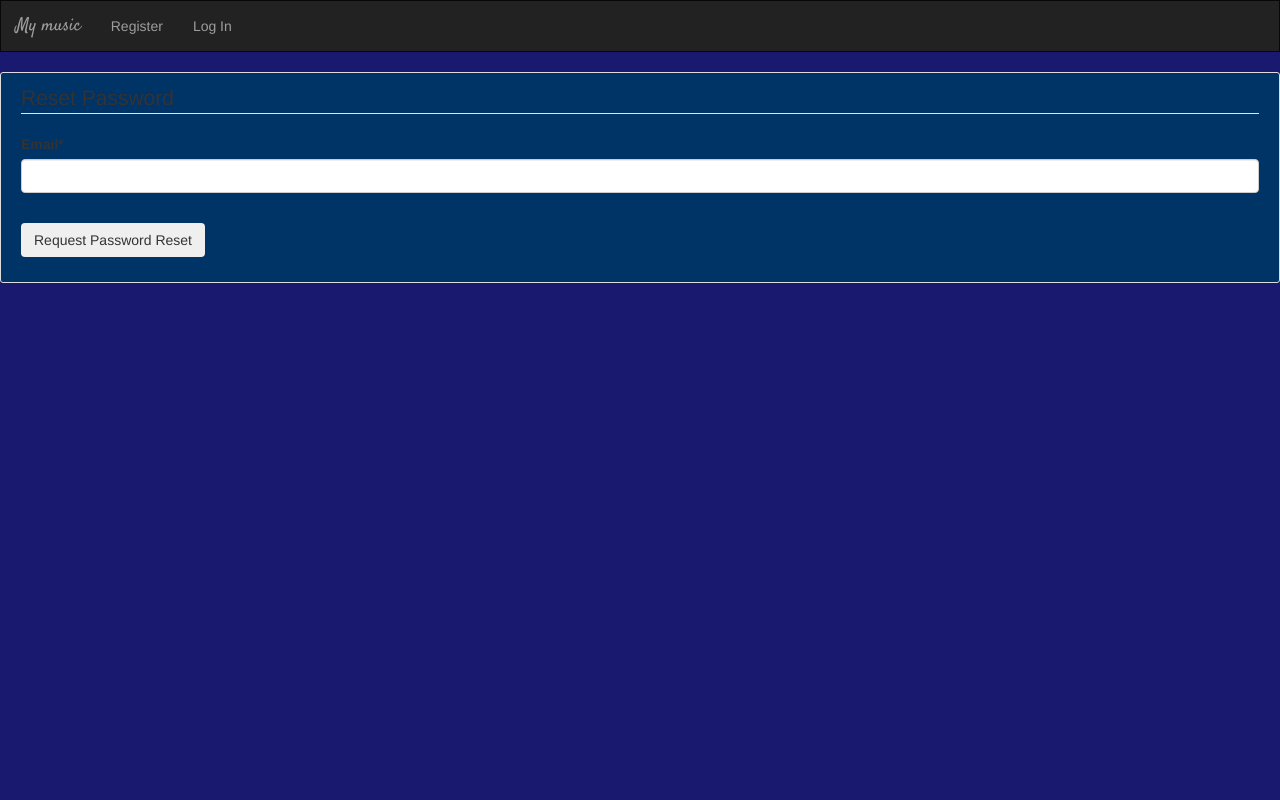
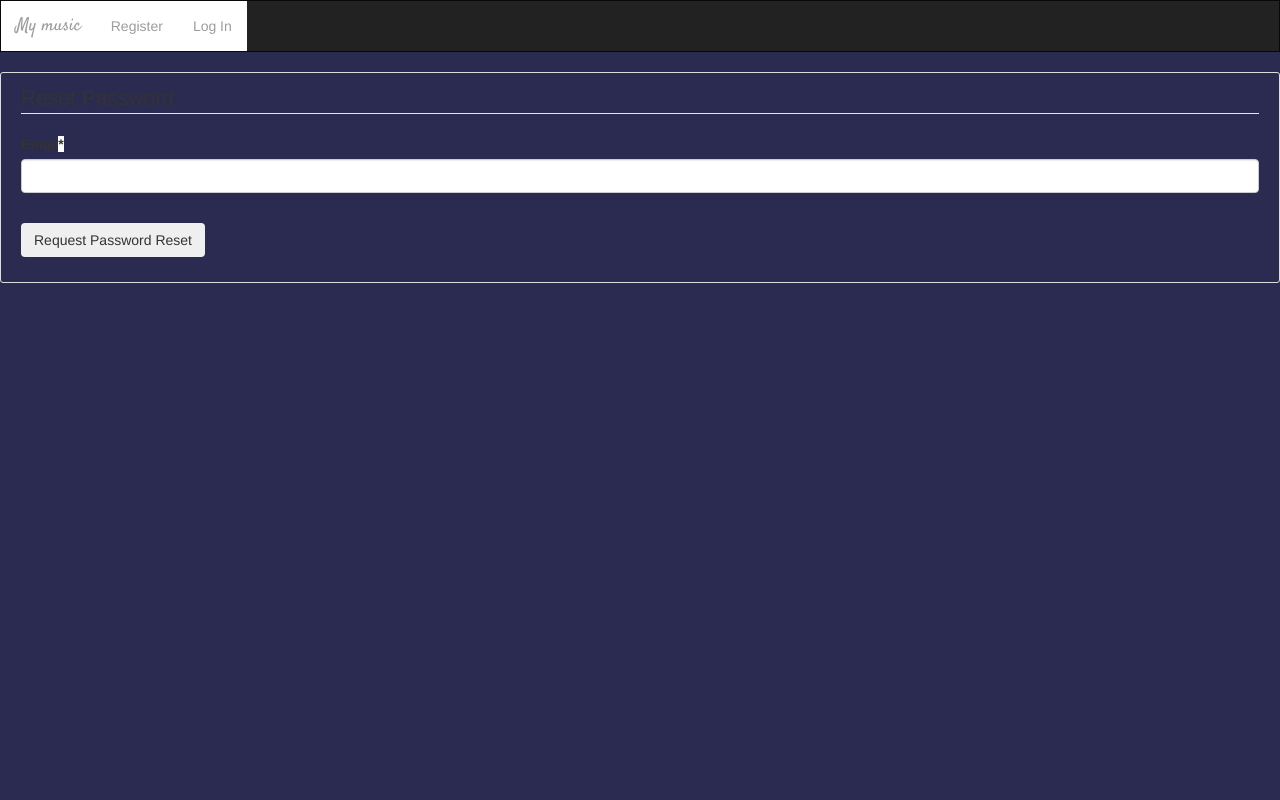
Before and after one commit to nevilparmar11/Music_Sharing_Site, a Django app: page /password-reset/ in a window 1280 px wide. Run offline with Django 3.2, Linux system fonts and the light colour scheme; some libraries are stand-ins or nearby versions.

```diff
--- a/static/music/style.css
+++ b/static/music/style.css
@@ -6,7 +6,7 @@ body {
 
 
     /* Center and scale the image nicely */
-    background-color: midnightblue;
+    background-color: #2B2B52;
     background-position: center;
     background-repeat: no-repeat;
     background-size: cover;
@@ -45,7 +45,7 @@ ul.errorlist > li {
 
 .content-section {
     /*background: #ffffff;*/
-    background: #003366;
+    background: #2B2B52;
     padding: 10px 20px;
     border: 1px solid #dddddd;
     border-radius: 3px;
@@ -74,3 +74,10 @@ h5{
 h6{
     background-color: white;
 }
+span{
+    background-color: white;
+}
+a{
+    background-color: white;
+    text-decoration-color: white;
+}
```
